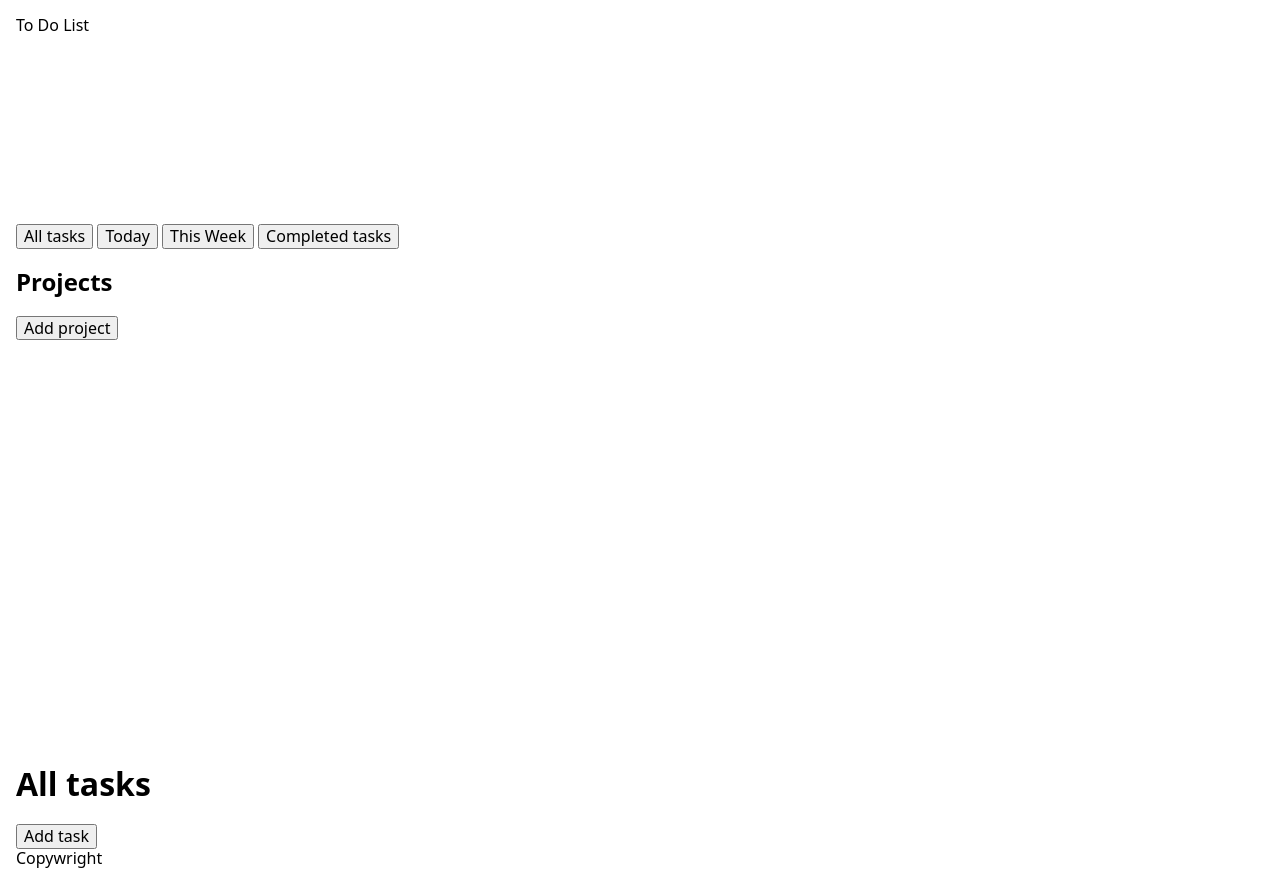
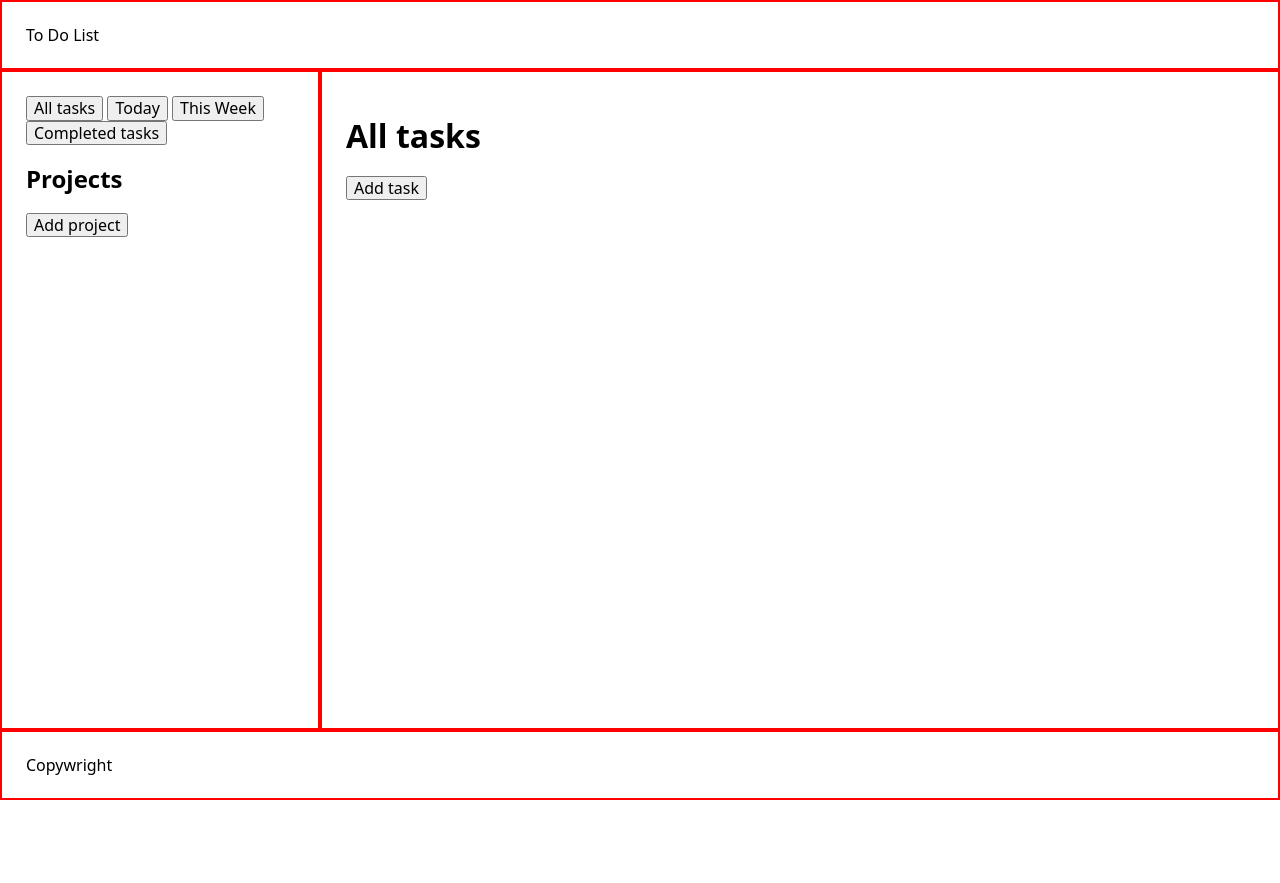
Before and after one commit to SangMunnKim/TOP_Todo_List, a website built with webpack: page src/template.html in a window 1280 px wide. After the commit the page ends 800 px from the top, so only its background shows below. Built offline with nearby package versions, Linux system fonts and the light colour scheme.

Commit message:
add grid layout

```diff
--- a/src/index.css
+++ b/src/index.css
@@ -2,8 +2,34 @@
 body {
     height: 100vh;
 }
-div.container {
-    padding: 1em;
+.container {
     display: grid;
-    grid-template-rows: 2fr 5fr 1fr;
+    grid-template-areas:
+    "header header"
+    "sidebar main"
+    "footer footer";
+    grid-template-columns: 1fr 3fr;
+    grid-template-rows: auto 1fr auto;
+
+    height: min(100vh, 100vw);
+
 }
+.container > * {
+    border: 2px solid red;
+    padding: 1.5em;
+}
+.header {
+    grid-area: header;
+}
+
+.sidebar {
+    grid-area: sidebar;
+}
+
+.main {
+    grid-area: main;
+}
+
+.footer {
+    grid-area: footer;
+}
--- a/src/template.html
+++ b/src/template.html
@@ -7,7 +7,7 @@
 </head>
 <body>
     <div class="container">
-        <heading>To Do List</heading>
+        <heading class="header">To Do List</heading>
         <div class="sidebar">
             <div class="tasks">
                 <button id="all-tasks">All tasks</button>
@@ -22,7 +22,7 @@
             <h1>All tasks</h1>
             <button class="add-task">Add task</button>
         </div>
-        <footer>Copywright</footer>
+        <footer class="footer">Copywright</footer>
     </div>
 </body>
 </html>
```
